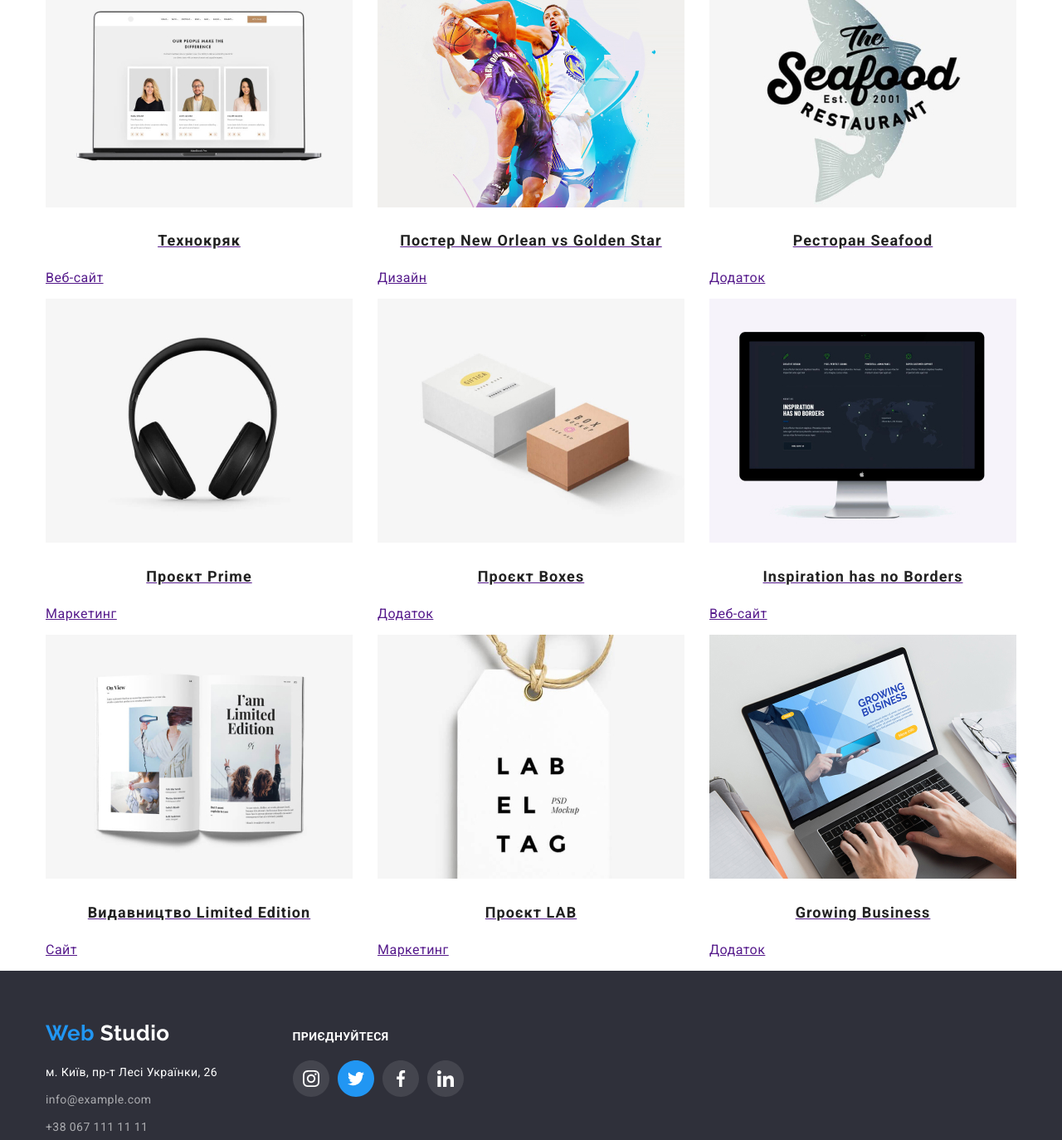
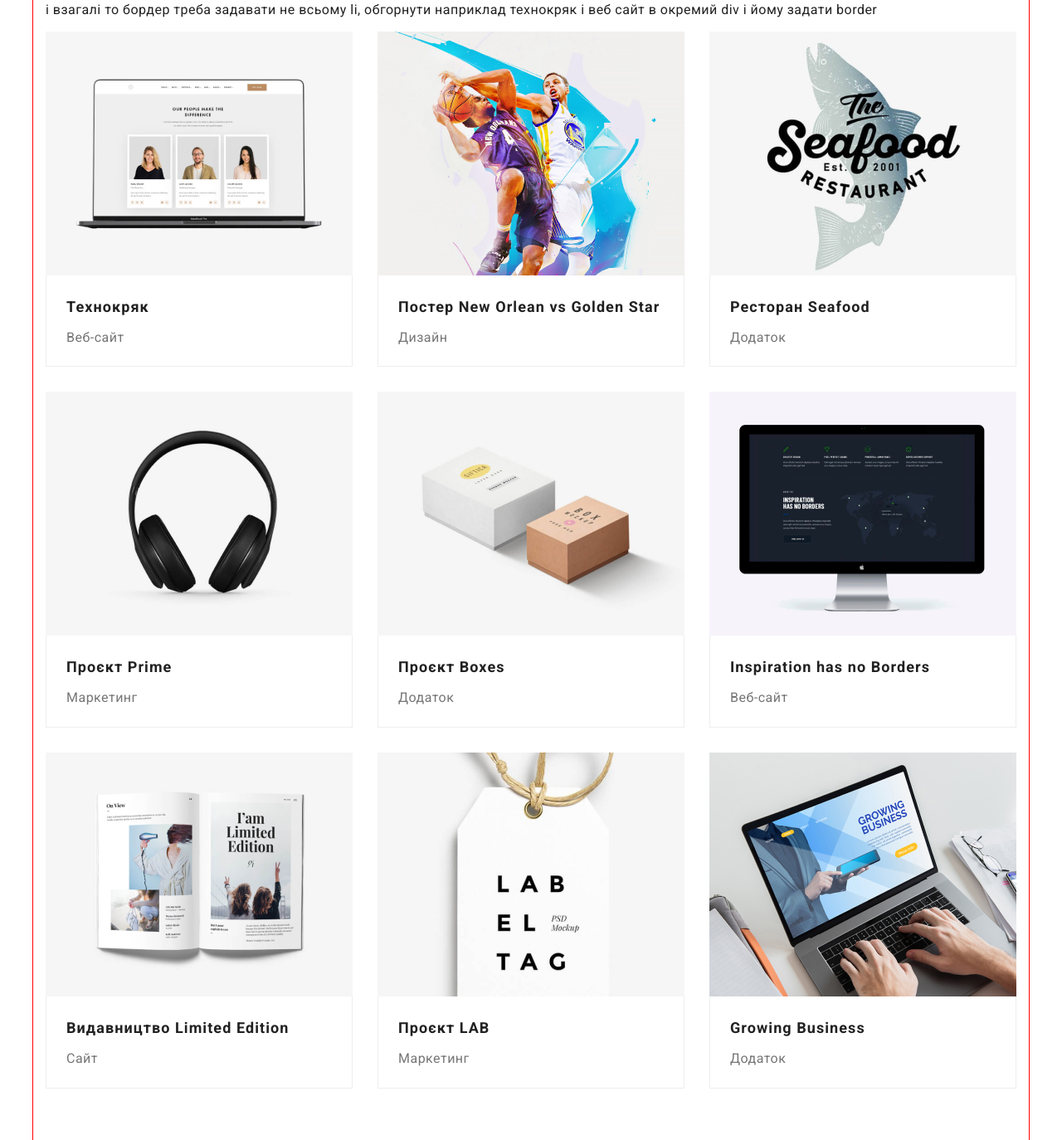
Before and after one commit to dumenko111/my_hw_v2, a plain HTML site: page portfolio.html in a window 1280 px wide. Shown: the part 306-1680 px from the top of the page at 83% size. Drawn offline with Linux system fonts and the light colour scheme.

Commit message:
update gallery

```diff
--- a/css/style.css
+++ b/css/style.css
@@ -55,7 +55,7 @@ ul {
   margin-right: auto;
   padding-left: 15px;
   padding-right: 15px;
-  /* outline: 1px solid red; */
+  outline: 1px solid red;
 }
 
 /*--------HEADER-----------*/
@@ -92,6 +92,9 @@ ul {
   line-height: 1.14;
   letter-spacing: 0.02em;
   padding: 32px 0px;
+  border-bottom: 4px solid transparent;
+  /*самим посиланням заданий прозорий ниж. бордер,
+   а колір заданий нижче в ховері*/
 }
 
 .current {
@@ -101,6 +104,8 @@ ul {
 .nav-link:hover,
 .nav-link:focus {
   color: var(--accent-color);
+  border-color: var(--accent-color);
+  /*тут заданий колір для нижнього підчеркування  в навігації*/
 }
 
 .address-link {
@@ -157,6 +162,7 @@ ul {
   width: 1600px;
   margin-left: auto;
   margin-right: auto;
+  text-align: center;
 }
 
 .hero-container {
@@ -173,7 +179,6 @@ ul {
   font-weight: 900;
   letter-spacing: 0.06em;
   line-height: 1.36;
-  text-align: center;
   text-transform: uppercase;
   margin-bottom: 30px;
 }
@@ -182,16 +187,13 @@ ul {
   width: 200px;
   padding: 10px 27px;
   background-color: var(--accent-color);
-  display: block;
+  display: inline-block;
   color: #ffffff;
   font-size: 16px;
   font-weight: 700;
   line-height: 1.87;
-  text-align: center;
   text-decoration: none;
   border-radius: 4px;
-  margin-left: auto;
-  margin-right: auto;
 }
 
 /*------PREFERENCE-ПЕРЕВАГИ--------*/
@@ -203,6 +205,7 @@ ul {
 .preference-list .item:not(:last-child) {
   margin-right: 30px;
 }
+
 
 .preference-icon {
   padding: 25px 100px;
@@ -409,7 +412,7 @@ ul {
   padding-bottom: 50px;
 }
 
-.radio>.btn {
+.radio .btn {
   font-style: normal;
   font-weight: 500;
   font-size: 16px;
@@ -432,12 +435,12 @@ ul {
   justify-content: center;
 }
 
-.radio>.btn:not(:last-child) {
+.radio>.item:not(:last-child) {
   margin-right: 8px;
 }
 
-.radio>.btn:hover,
-.radio>.btn:focus {
+.radio .btn:hover,
+.radio .btn:focus {
   color: #ffffff;
   background-color: var(--accent-color);
 }
@@ -445,23 +448,55 @@ ul {
 /*---------MAIN-PAGE-----------*/
 .main-list .link {
   display: block;
+  text-decoration: none;
+}
+
+.main-item {
+  width: 370px;
 }
 
 .main-list {
   display: flex;
   flex-wrap: wrap;
+  padding-bottom: 94px;
 }
 
-.main-list .list-item:not(:nth-child(3n)) {
+.gallery-text {
+  padding: 20px 24px;
+  border-left: 1px solid #EEEEEE;
+  border-right: 1px solid #EEEEEE;
+  border-bottom: 1px solid #EEEEEE;
+}
+
+.main-list .main-item:not(:nth-child(3n)) {
   margin-right: 30px;
 }
 
-.list-text {
+.main-list .main-item:not(:nth-last-child(-n+3)) {
+  margin-bottom: 30px;
+}
+
+.userpic {
+  display: block;
+}
+
+.main-text {
   font-weight: 700;
   font-size: 18px;
   line-height: 2;
   letter-spacing: 0.06em;
   color: #212121;
-  text-align: center;
   text-decoration: none;
+  margin: 0;
+  margin-bottom: 4px;
 }
+
+.item-text {
+  font-weight: 400;
+  font-size: 16px;
+  line-height: 1.87;
+  letter-spacing: 0.03em;
+  color: #757575;
+  text-decoration: none;
+  margin: 0;
+}
--- a/portfolio.html
+++ b/portfolio.html
@@ -45,63 +45,87 @@
 
   <!--MAIN-->
   <div class="container">
+    <!--кнопки-->
     <main>
-      <div class="radio">
-        <a href="" class="btn">Всі</a>
-        <a href="" class="btn">Веб-сайти</a>
-        <a href="" class="btn">Програми</a>
-        <a href="" class="btn">Дизайн</a>
-        <a href="" class="btn">Маркетинг</a>
-      </div>
+      <ul class="radio">
+        <li class="item"><a href="" class="btn">Всі</a></li>
+        <li class="item"><a href="" class="btn">Веб-сайти</a></li>
+        <li class="item"><a href="" class="btn">Програми</a></li>
+        <li class="item"><a href="" class="btn">Дизайн</a></li>
+        <li class="item"><a href="" class="btn">Маркетинг</a></li>
+      </ul>
 
+
+
+      <h2>overflow: hidden; це якщо ми задаємо border всьому li</h2>
+      <p>і взагалі то бордер треба задавати не всьому li, обгорнути наприклад технокряк і веб сайт в окремий div і йому
+        задати border </p>
 
 
       <section class="main-page">
         <ul class="main-list">
-          <li class="list-item"><a href="" class="link"><img src="./portfolio/portfolio1.jpg" alt="laptop"
-                class="userpic">
-              <p class="list-text">Технокряк </p>
-              <p>Веб-сайт</p>
+          <li class="main-item"><a href="" class="link">
+              <img class="userpic" src="./portfolio/portfolio1.jpg" alt="laptop">
+              <div class="gallery-text">
+                <p class="main-text">Технокряк </p>
+                <p class="item-text">Веб-сайт</p>
+              </div>
             </a></li>
-          <li class="list-item"><a href="" class="link"><img src="./portfolio/portfolio2.jpg" alt="basketboll"
-                class="userpic">
-              <p class="list-text">Постер New Orlean vs Golden Star </p>
-              <p>Дизайн</p>
+          <li class="main-item"><a href="" class="link"><img class="userpic" src="./portfolio/portfolio2.jpg"
+                alt="basketboll">
+              <div class="gallery-text">
+                <p class="main-text">Постер New Orlean vs Golden Star </p>
+                <p class="item-text">Дизайн</p>
+              </div>
             </a></li>
-          <li class="list-item"><a href="" class="link"><img src="./portfolio/portfolio3.jpg" alt="seafood"
-                class="userpic">
-              <p class="list-text">Ресторан Seafood </p>
-              <p>Додаток</p>
+          <li class="main-item"><a href="" class="link"><img class="userpic" src="./portfolio/portfolio3.jpg"
+                alt="seafood">
+              <div class="gallery-text">
+                <p class="main-text">Ресторан Seafood </p>
+                <p class="item-text">Додаток</p>
+              </div>
             </a></li>
-          <li class="list-item"><a href="" class="link"><img src="./portfolio/portfolio4.jpg" alt="проект Prime logo"
-                class="userpic">
-              <p class="list-text">Проєкт Prime </p>
-              <p>Маркетинг</p>
+          <li class="main-item"><a href="" class="link"><img class="userpic" src="./portfolio/portfolio4.jpg"
+                alt="проект Prime logo">
+              <div class="gallery-text">
+                <p class="main-text">Проєкт Prime </p>
+                <p class="item-text">Маркетинг</p>
+              </div>
             </a></li>
-          <li class="list-item"><a href="" class="link"><img src="./portfolio/portfolio5.jpg" alt="проект Boxes logo"
-                class="userpic">
-              <p class="list-text">Проєкт Boxes </p>
-              <p>Додаток</p>
+          <li class="main-item"><a href="" class="link"><img class="userpic" src="./portfolio/portfolio5.jpg"
+                alt="проект Boxes logo">
+              <div class="gallery-text">
+                <p class="main-text">Проєкт Boxes </p>
+                <p class="item-text">Додаток</p>
+              </div>
             </a></li>
-          <li class="list-item"><a href="" class="link"><img src="./portfolio/portfolio6.jpg" alt="Веб сайт monitor"
-                class="userpic">
-              <p class="list-text">Inspiration has no Borders </p>
-              <p>Веб-сайт</p>
+          <li class="main-item"><a href="" class="link"><img class="userpic" src="./portfolio/portfolio6.jpg"
+                alt="Веб сайт monitor">
+              <div class="gallery-text">
+                <p class="main-text">Inspiration has no Borders </p>
+                <p class="item-text">Веб-сайт</p>
+              </div>
             </a></li>
-          <li class="list-item"><a href="" class="link"><img src="./portfolio/portfolio7.jpg"
-                alt="Видавництво Limited edition" class="userpic">
-              <p class="list-text">Видавництво Limited Edition </p>
-              <p>Сайт</p>
+          <li class="main-item"><a href="" class="link"><img class="userpic" src="./portfolio/portfolio7.jpg"
+                alt="Видавництво Limited edition">
+              <div class="gallery-text">
+                <p class="main-text">Видавництво Limited Edition </p>
+                <p class="item-text">Сайт</p>
+              </div>
             </a></li>
-          <li class="list-item"><a href="" class="link"><img src="./portfolio/portfolio8.jpg" alt="Проект Lab"
-                class="userpic">
-              <p class="list-text">Проєкт LAB </p>
-              <p>Маркетинг</p>
+          <li class="main-item"><a href="" class="link"><img class="userpic" src="./portfolio/portfolio8.jpg"
+                alt="Проект Lab">
+              <div class="gallery-text">
+                <p class="main-text">Проєкт LAB </p>
+                <p class="item-text">Маркетинг</p>
+              </div>
             </a></li>
-          <li class="list-item"><a href="" class="link"><img src="./portfolio/portfolio9.jpg" alt="Growing busines"
-                class="userpic">
-              <p class="list-text">Growing Business </p>
-              <p>Додаток</p>
+          <li class="main-item"><a href="" class="link"><img class="userpic" src="./portfolio/portfolio9.jpg"
+                alt="Growing busines">
+              <div class="gallery-text">
+                <p class="main-text">Growing Business </p>
+                <p class="item-text">Додаток</p>
+              </div>
             </a></li>
         </ul>
       </section>
```
